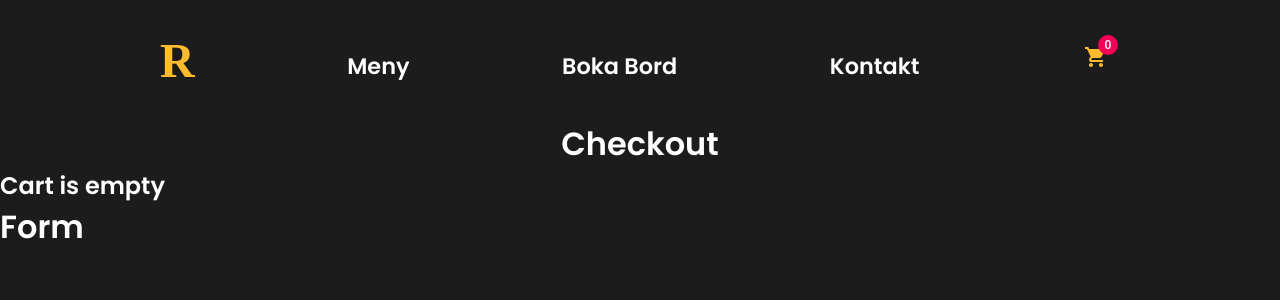
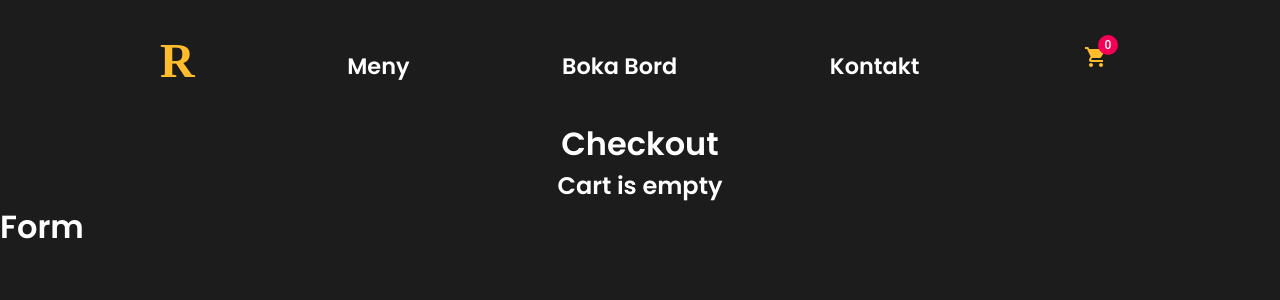
Before and after one commit to HampusJohnOlausson/react-shop, a React (Create React App) app: page /checkout in a window 1280 px wide. Shown: the top 300 px of the page. Built offline with nearby package versions, Linux system fonts and the light colour scheme.

Commit message:
deleted modules

```diff
--- a/src/Components/Cart/Cart.tsx
+++ b/src/Components/Cart/Cart.tsx
@@ -29,7 +29,9 @@ const useStyles = makeStyles(() => ({
     fontSize: "2rem",
   },
   quantityConatainer: {},
-  empty: {},
+  empty: {
+    textAlign: 'center'
+  },
 }));
 
 const Cart = () => {
```
